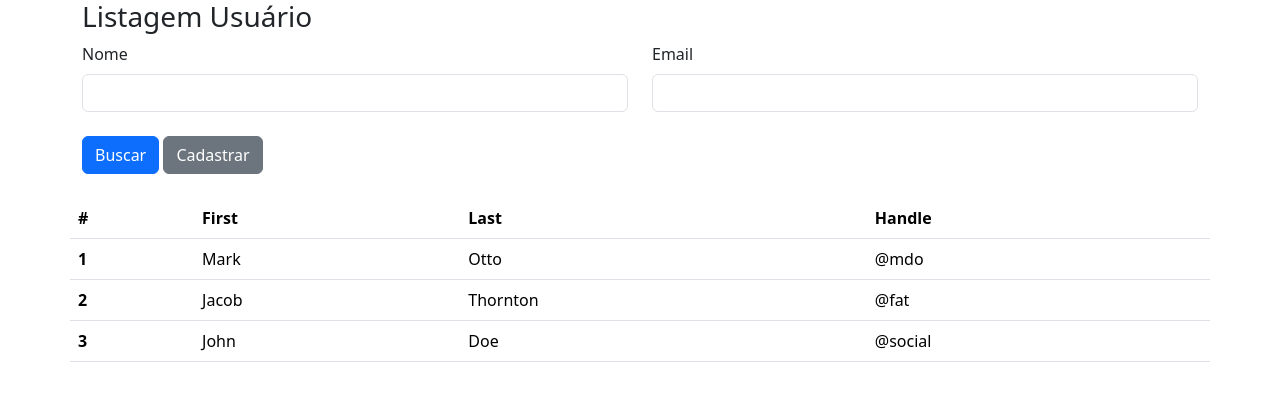
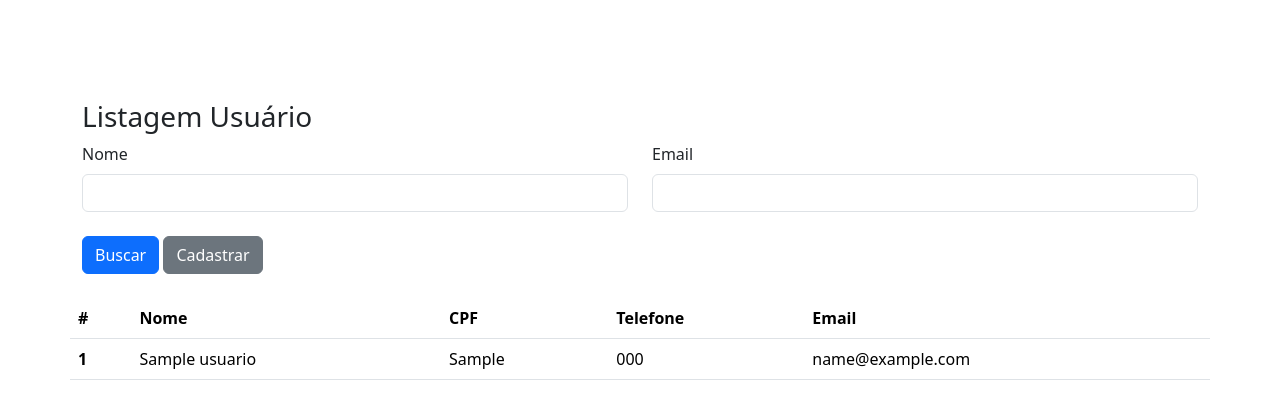
Before and after one commit to CoelhoVM/pweb1_2025_1, a PHP site: page /php/UsuarioList.php in a window 1280 px wide. Shown: the top 419 px of the page. Run offline with PHP 8.4, Linux system fonts and the light colour scheme; tables that the repository leaves empty hold one stand-in row (values such as "Sample post").

Commit message:
Codigo aula 14/05

```diff
--- a/php/site/admin/UsuarioList.php
+++ b/php/site/admin/UsuarioList.php
@@ -1,3 +1,9 @@
+<?php
+
+include "./db.class.php"
+
+    ?>
+
 <!DOCTYPE html>
 <html lang="en">
 
@@ -12,21 +18,17 @@
 
 <?php
 
-if (!empty($_POST)) {
+$db = new db(table_name: 'usuario');
 
-    echo $_POST['nome'] . "<br>";
-
-
-}
-
+$dados = $db->all();
 
 ?>
 
 <body>
-    <div class="container">
+
+    <div class="container" style="margin-top: 100px;">
 
         <div class="row">
-
 
             <h3>Listagem Usuário</h3>
             <!-- http://localhost/php/site/UsuarioForm.php -->
@@ -51,7 +53,7 @@ if (!empty($_POST)) {
 
                     <div class="col">
                         <button type="submit" class="btn btn-primary">Buscar</button>
-                        <a href="/UsuarioForm.php" class="btn btn-secondary">Cadastrar</a>
+                        <a href="./UsuarioForm.php" class="btn btn-secondary">Cadastrar</a>
                     </div>
 
                 </div>
@@ -67,45 +69,43 @@ if (!empty($_POST)) {
                 <thead>
                     <tr>
                         <th scope="col">#</th>
-                        <th scope="col">First</th>
-                        <th scope="col">Last</th>
-                        <th scope="col">Handle</th>
+                        <th scope="col">Nome</th>
+                        <th scope="col">CPF</th>
+                        <th scope="col">Telefone</th>
+                        <th scope="col">Email</th>
                     </tr>
                 </thead>
 
                 <tbody>
 
+                    <?php
+
+                    foreach ($dados as $item) {
+
+                        echo "
                     <tr>
-                        <th scope="row">1</th>
-                        <td>Mark</td>
-                        <td>Otto</td>
-                        <td>@mdo</td>
-                    </tr>
+                        <th scope='row'>$item->id</th>
+                        <td>$item->nome</td>
+                        <td>$item->cpf</td>
+                        <td>$item->telefone</td>
+                        <td>$item->email</td>
+                    </tr>";
+                    }
 
-                    <tr>
-                        <th scope="row">2</th>
-                        <td>Jacob</td>
-                        <td>Thornton</td>
-                        <td>@fat</td>
-                    </tr>
-
-                    <tr>
-                        <th scope="row">3</th>
-                        <td>John</td>
-                        <td>Doe</td>
-                        <td>@social</td>
-                    </tr>
+                    ?>
 
                 </tbody>
+
             </table>
+
         </div>
+
     </div>
-
-
 
     <script src="https://cdn.jsdelivr.net/npm/bootstrap@5.3.6/dist/js/bootstrap.bundle.min.js"
         integrity="sha384-j1CDi7MgGQ12Z7Qab0qlWQ/Qqz24Gc6BM0thvEMVjHnfYGF0rmFCozFSxQBxwHKO"
         crossorigin="anonymous"></script>
+
 </body>
 
 </html>
--- a/php/site/admin/db.class.php
+++ b/php/site/admin/db.class.php
@@ -1,16 +1,26 @@
 <?php
 
-class db {
+class db
+{
 
     private $host = "localhost";
     private $user = "root";
     private $password = "";
     private $port = "3306";
-    private $dbname ="db_pweb1_2025_1";
+    private $dbname = "db_pweb1_2025_1";
 
-    function conn(){
+    private $table_name;
 
-        try{
+    public function __construct($table_name)
+    {
+        $this->table_name = $table_name;
+        return $this->conn();
+    }
+
+    function conn()
+    {
+
+        try {
             $conn = new PDO(
                 "mysql:host=$this->host;dbname=$this->dbname",
                 $this->user,
@@ -18,14 +28,72 @@ class db {
                 [
                     PDO::ATTR_ERRMODE,
                     PDO::ERRMODE_EXCEPTION,
-                    PDO::MYSQL_ATTR_INIT_COMMAND =>"SET NAMES utf8"
+                    PDO::MYSQL_ATTR_INIT_COMMAND => "SET NAMES utf8"
                 ]
             );
 
             return $conn;
 
-        } catch(PDOException $e){
-            echo "Erro: ". $e->getMessage();
+        } catch (PDOException $e) {
+            echo "Erro: " . $e->getMessage();
         }
     }
+
+    public function all(): array
+    {
+        $conn = $this->conn();
+
+        $sql = "SELECT * FROM usuario";
+
+        $st = $conn->prepare(query: $sql);
+
+        $st->execute();
+
+        return $st->fetchAll(PDO::FETCH_CLASS);
+
+    }
+
+    public function store($dados): void
+    {
+
+        $conn = $this->conn();
+
+        $sql = "INSERT INTO $this->table_name (";
+
+        $flag = 0;
+
+        $arrayDados = [];
+
+        foreach($dados as $campo =>$valor){
+
+            if($flag ==0){
+                $sql .= "$campo";
+            }else{
+                $sql .= ", $campo";
+            }
+            $flag = 1;
+        }
+
+        $sql .=") VALUES (";
+
+        $flag = 0;
+
+        foreach($dados as $campo =>$valor){
+
+            if($flag ==0){
+                $sql .= "?";
+            }else{
+                $sql .= ", ?";
+            }
+            $flag = 1;
+            $arrayDados[] = $valor;
+        }
+
+        $sql .=") (";
+
+        $st = $conn->prepare(query: $sql);
+
+        $st->execute(params: $arrayDados);
+
+    }
 }
```
Also changed, not shown: php/site/admin/UsuarioForm.php (+16 -29 lines), php/site/exemplo/index.php (renamed from php/index.php).
